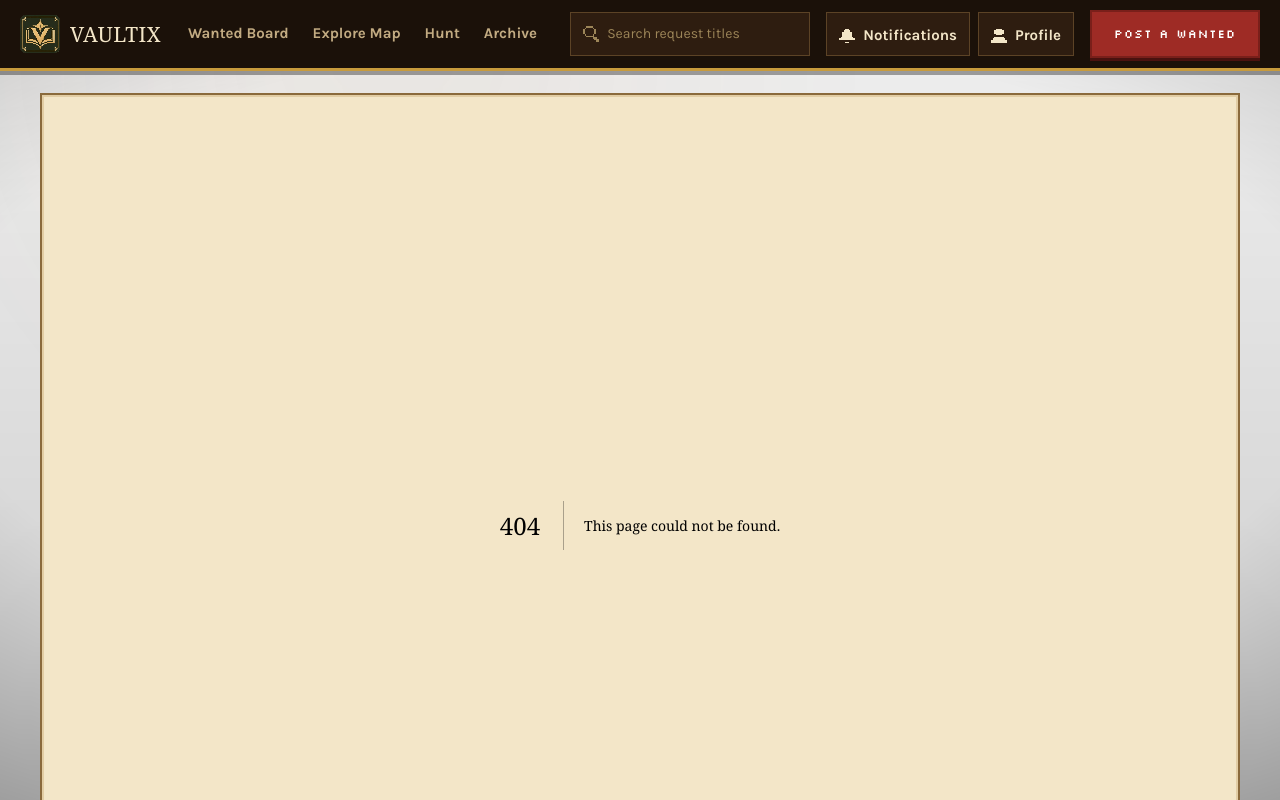
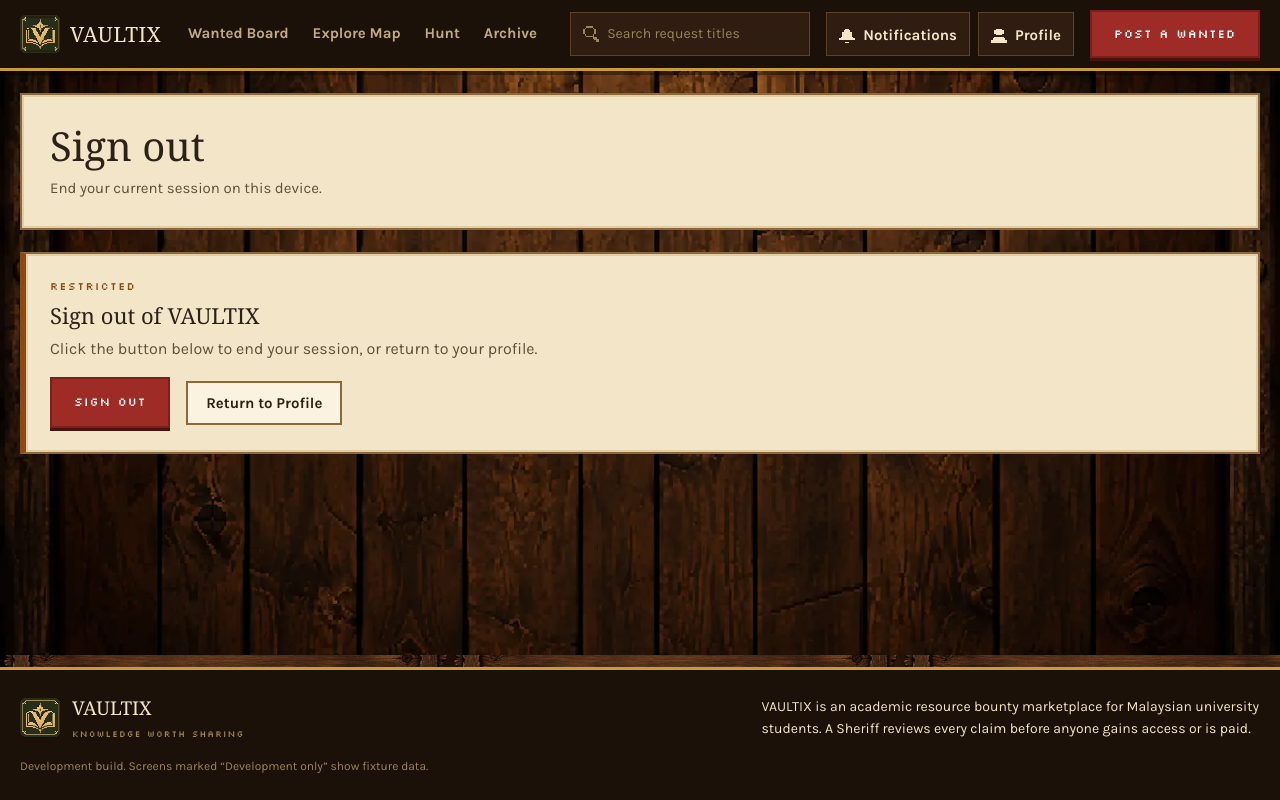
Before and after one commit to ReamyNadzri/bilik-kebal-2, a Next.js app: page /sign-out in a window 1280 px wide. Before the commit this address had no page. Shown: the top 800 px of the page. Built offline with nearby package versions, Linux system fonts and the light colour scheme; a web font is replaced by a local one.

Commit message:
feat: add sign-out action and profile session control

```diff
--- /dev/null
+++ b/src/app/sign-out/page.tsx
@@ -0,0 +1,37 @@
+import type { Metadata } from "next";
+import Link from "next/link";
+import { SignOutButton } from "@/components/sign-out-button";
+import { UiStatus } from "@/components/ui-status";
+
+export const metadata: Metadata = {
+  title: "Sign out | VAULTIX",
+};
+
+export const dynamic = "force-dynamic";
+
+export default function SignOutPage() {
+  return (
+    <div className="page-bare">
+      <div className="panel page-heading">
+        <div>
+          <h1>Sign out</h1>
+          <p className="page-heading__lede">End your current session on this device.</p>
+        </div>
+      </div>
+
+      <UiStatus
+        kind="restricted"
+        heading="Sign out of VAULTIX"
+        message="Click the button below to end your session, or return to your profile."
+        action={
+          <div style={{ display: "flex", gap: "1rem", alignItems: "center" }}>
+            <SignOutButton />
+            <Link className="button button--secondary" href="/profile">
+              Return to Profile
+            </Link>
+          </div>
+        }
+      />
+    </div>
+  );
+}
--- a/src/components/account-summary.tsx
+++ b/src/components/account-summary.tsx
@@ -1,4 +1,5 @@
 import Link from "next/link";
+import { SignOutButton } from "./sign-out-button";
 import { VerificationStatus } from "./verification-status";
 import type { AccountViewModel } from "@/contracts";
 
@@ -120,6 +121,13 @@ export function AccountSummary({ account }: AccountSummaryProps) {
           </p>
         </section>
       ) : null}
+
+      <section className="account-summary__session">
+        <h2>Session</h2>
+        <p>
+          <SignOutButton />
+        </p>
+      </section>
     </>
   );
 }
--- /dev/null
+++ b/src/components/sign-out-button.tsx
@@ -0,0 +1,37 @@
+"use client";
+
+import { useState } from "react";
+
+export interface SignOutButtonProps {
+  readonly className?: string;
+  readonly label?: string;
+}
+
+export function SignOutButton({
+  className = "auth-form__submit",
+  label = "Sign out",
+}: SignOutButtonProps) {
+  const [busy, setBusy] = useState(false);
+
+  async function handleSignOut() {
+    if (busy) return;
+    setBusy(true);
+    try {
+      await fetch("/api/auth/sign-out", { method: "POST" });
+    } finally {
+      window.location.href = "/sign-in";
+    }
+  }
+
+  return (
+    <button
+      type="button"
+      className={className}
+      onClick={handleSignOut}
+      disabled={busy}
+      aria-disabled={busy ? true : undefined}
+    >
+      {busy ? "Signing out..." : label}
+    </button>
+  );
+}
```
